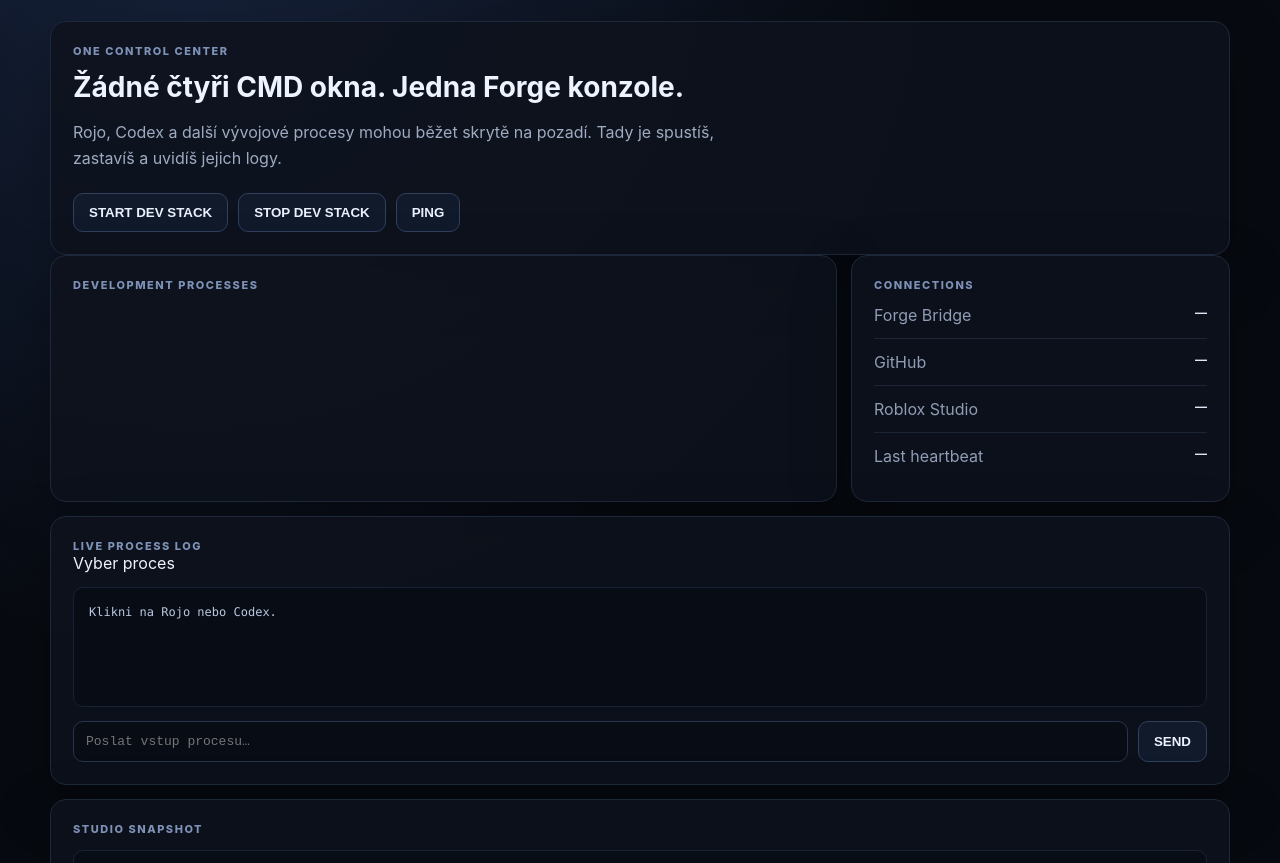
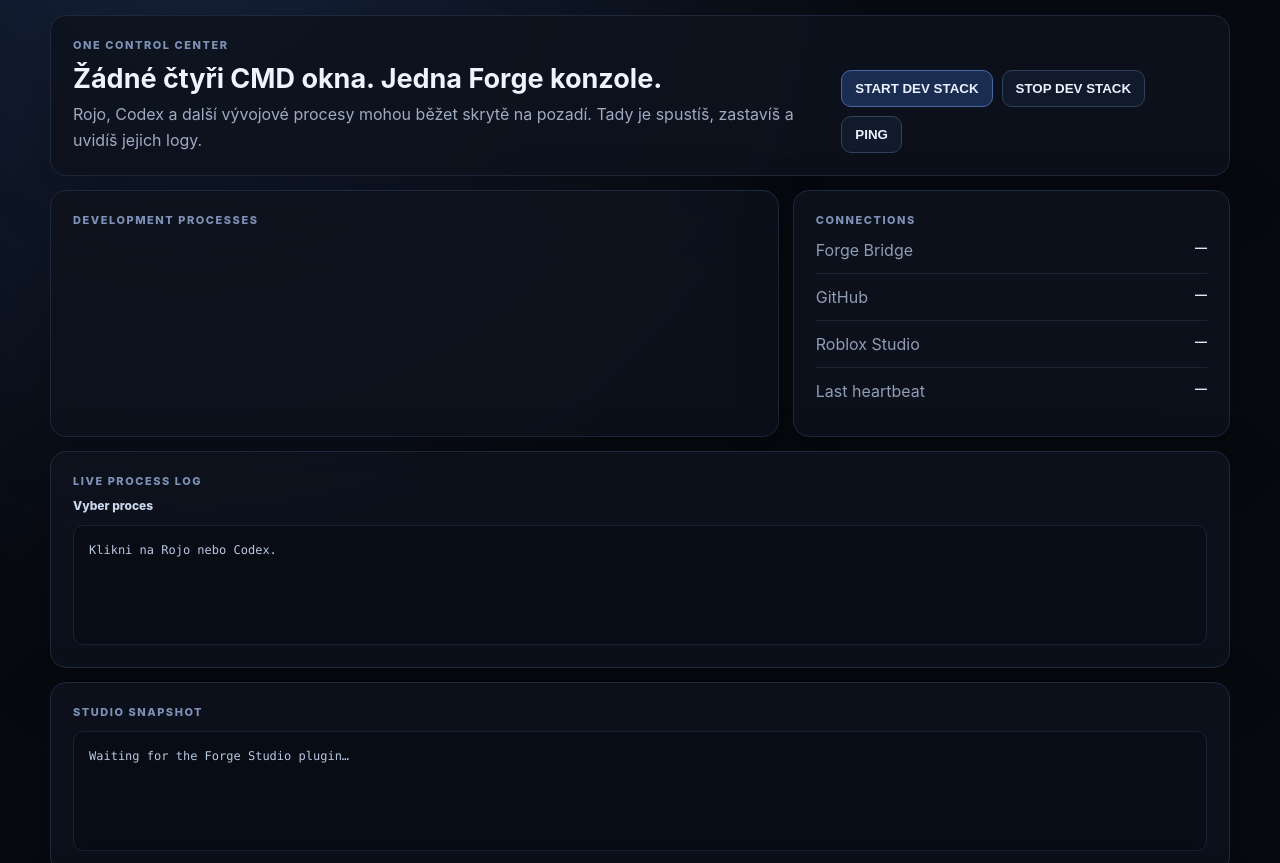
Before and after one commit to danielcech933-hue/WORLDSHIFT, a website: page tools/roblox-forge/public/index.html in a window 1280 px wide. Shown: the part 89-952 px from the top of the page. Drawn offline with Linux system fonts and the light colour scheme; no server answers.

Commit message:
forge: style unified process console

```diff
--- a/tools/roblox-forge/public/style.css
+++ b/tools/roblox-forge/public/style.css
@@ -2,16 +2,24 @@
 :root { font-family: Inter, ui-sans-serif, system-ui, sans-serif; color: #edf3ff; background: #070a10; }
 body { margin: 0; min-height: 100vh; background: radial-gradient(circle at 15% 0%, #16223b 0, #070a10 42%); }
 .shell { width: min(1180px, calc(100% - 32px)); margin: 0 auto; padding: 28px 0 60px; }
-.topbar { display:flex; justify-content:space-between; align-items:center; gap:20px; margin-bottom:24px; }
+.topbar { display:flex; justify-content:space-between; align-items:center; gap:20px; margin-bottom:18px; }
 .eyebrow,.panel-title { color:#7e91b6; letter-spacing:.14em; font-size:11px; font-weight:800; }
 h1 { margin:5px 0 0; font-size:32px; letter-spacing:.08em; } h1 span { color:#8faeff; }
 .status { padding:9px 13px; border:1px solid #26334b; border-radius:999px; color:#9eabc1; font-size:12px; font-weight:800; }
 .status.ok { color:#8ef0ba; border-color:#285b49; } .status.bad { color:#ff9d9d; border-color:#653434; }
-.grid { display:grid; grid-template-columns:1.35fr .65fr; gap:14px; }
-.panel { background:rgba(13,18,29,.86); border:1px solid #1d283b; border-radius:16px; padding:22px; box-shadow:0 20px 60px rgba(0,0,0,.25); }
-.wide { grid-column:1 / -1; } h2 { font-size:28px; margin:12px 0 8px; } p { color:#9eabc1; line-height:1.6; max-width:680px; }
-.actions { display:flex; gap:10px; margin-top:22px; } button { border:1px solid #30405d; background:#111a2a; color:#eaf1ff; border-radius:10px; padding:11px 15px; font-weight:800; cursor:pointer; } button:hover { background:#18243a; }
+.grid { display:grid; grid-template-columns:1.25fr .75fr; gap:14px; margin-top:14px; }
+.panel { background:rgba(13,18,29,.88); border:1px solid #1d283b; border-radius:16px; padding:22px; box-shadow:0 20px 60px rgba(0,0,0,.25); }
+.hero { display:flex; align-items:flex-end; justify-content:space-between; gap:24px; }
+.wide { grid-column:1 / -1; } h2 { font-size:27px; margin:10px 0 7px; } p { color:#9eabc1; line-height:1.6; max-width:760px; margin:0; }
+.actions { display:flex; gap:9px; flex-wrap:wrap; } button { border:1px solid #30405d; background:#111a2a; color:#eaf1ff; border-radius:10px; padding:10px 13px; font-weight:800; cursor:pointer; } button:hover { background:#18243a; } button.primary { border-color:#4867a2; background:#1a2c50; }
 .row { display:flex; justify-content:space-between; gap:20px; padding:13px 0; border-bottom:1px solid #1b2535; color:#8f9db5; } .row:last-child { border-bottom:0; } .row strong { color:#dce6fa; font-size:12px; }
-pre { margin:14px 0 0; padding:15px; min-height:120px; max-height:360px; overflow:auto; background:#080c14; border:1px solid #182237; border-radius:10px; color:#b9c8e2; font:12px/1.55 ui-monospace, SFMono-Regular, Menlo, monospace; }
-.command-line { display:flex; gap:10px; margin-top:14px; } input { flex:1; min-width:0; background:#080c14; color:#edf3ff; border:1px solid #26344d; border-radius:10px; padding:12px; font:13px ui-monospace, monospace; outline:none; } input:focus { border-color:#5575b5; }
-@media (max-width:800px) { .grid { grid-template-columns:1fr; } .wide { grid-column:auto; } .topbar { align-items:flex-start; flex-direction:column; } }
+.processes { display:grid; gap:9px; margin-top:14px; }
+.process { display:flex; align-items:center; justify-content:space-between; gap:12px; padding:12px; border:1px solid #202d43; background:#0a101b; border-radius:11px; cursor:pointer; }
+.process.running { border-color:#285b49; } .process.selected { outline:1px solid #5575b5; }
+.process-main { min-width:0; } .process-name { font-weight:800; } .process-meta { margin-top:4px; color:#7e8ca4; font-size:11px; }
+.process-actions { display:flex; gap:6px; } .process-actions button { padding:7px 9px; font-size:11px; }
+.log-title { margin-top:10px; color:#cbd7ec; font-size:12px; font-weight:800; }
+pre { margin:12px 0 0; padding:15px; min-height:120px; max-height:360px; overflow:auto; background:#080c14; border:1px solid #182237; border-radius:10px; color:#b9c8e2; font:12px/1.55 ui-monospace, SFMono-Regular, Menlo, monospace; }
+.command-line { display:flex; gap:10px; margin-top:12px; } input { flex:1; min-width:0; background:#080c14; color:#edf3ff; border:1px solid #26344d; border-radius:10px; padding:12px; font:13px ui-monospace, monospace; outline:none; } input:focus { border-color:#5575b5; }
+.hidden { display:none; }
+@media (max-width:800px) { .grid { grid-template-columns:1fr; } .wide { grid-column:auto; } .topbar,.hero { align-items:flex-start; flex-direction:column; } }
```
